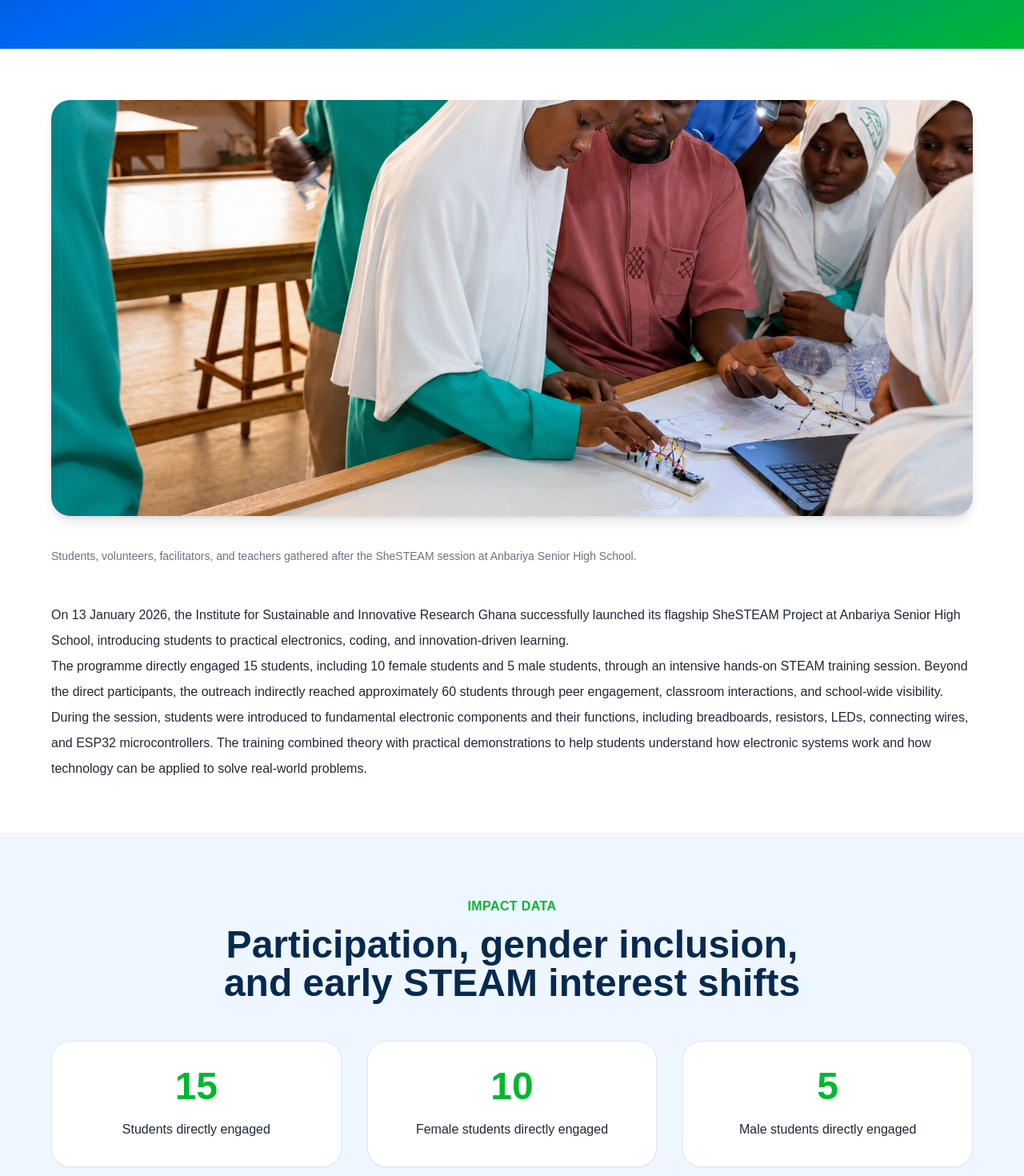
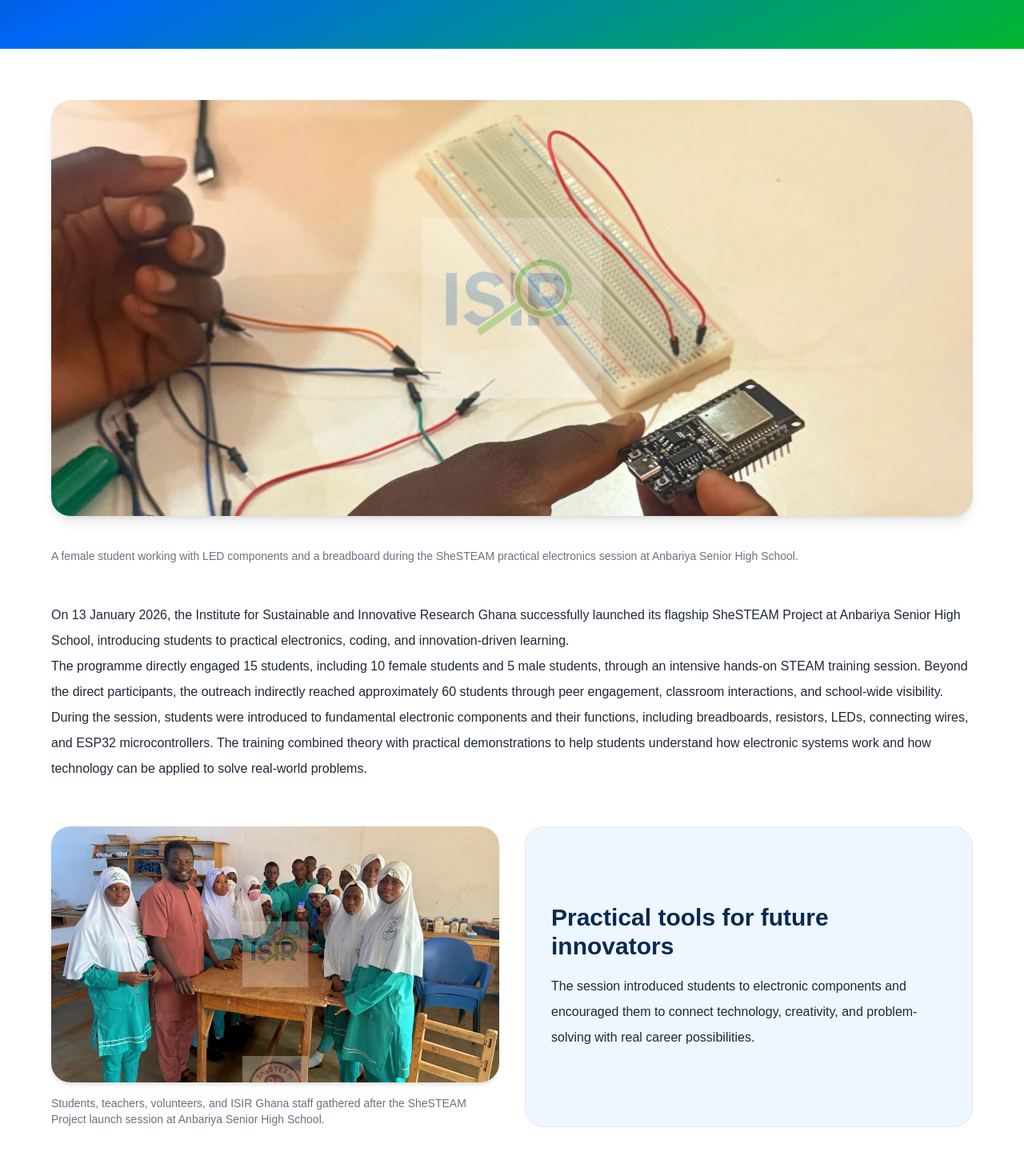
Before and after one commit to rashidasp28/isir-ghana-website, a Next.js app: page /news/shesteam-anbariya-launch in a window 1280 px wide. Shown: the part 600-2070 px from the top of the page at 80% size. Built offline with nearby package versions, Linux system fonts and the light colour scheme.

Commit message:
Insert SheSTEAM article-specific field images

```diff
--- a/app/news/shesteam-anbariya-launch/page.tsx
+++ b/app/news/shesteam-anbariya-launch/page.tsx
@@ -37,14 +37,14 @@ export default function SheSTEAMAnbariyaLaunchPage() {
           <div className="container-width max-w-5xl">
             <div className="relative h-[520px] rounded-3xl overflow-hidden shadow-lg mb-10">
               <Image
-                src="/images/programs/shesteam.png"
-                alt="Students, volunteers, and teachers gathered after the SheSTEAM session at Anbariya Senior High School"
+                src="/images/news/shesteam-anbariya-led-breadboard.jpg"
+                alt="A female student working with LED components and a breadboard during the SheSTEAM practical electronics session at Anbariya Senior High School"
                 fill
                 className="object-cover"
                 priority
               />
             </div>
-            <p className="text-sm text-gray-500 mb-12">Students, volunteers, facilitators, and teachers gathered after the SheSTEAM session at Anbariya Senior High School.</p>
+            <p className="text-sm text-gray-500 mb-12">A female student working with LED components and a breadboard during the SheSTEAM practical electronics session at Anbariya Senior High School.</p>
 
             <div className="prose prose-lg max-w-none text-charcoal leading-8">
               <p>
@@ -56,6 +56,25 @@ export default function SheSTEAMAnbariyaLaunchPage() {
               <p>
                 During the session, students were introduced to fundamental electronic components and their functions, including breadboards, resistors, LEDs, connecting wires, and ESP32 microcontrollers. The training combined theory with practical demonstrations to help students understand how electronic systems work and how technology can be applied to solve real-world problems.
               </p>
+            </div>
+
+            <div className="grid md:grid-cols-2 gap-8 mt-14">
+              <div>
+                <div className="relative h-80 rounded-3xl overflow-hidden shadow-md mb-4">
+                  <Image
+                    src="/images/news/shesteam-anbariya-group.jpg"
+                    alt="Students, teachers, volunteers, and ISIR Ghana staff gathered after the SheSTEAM Project launch session at Anbariya Senior High School"
+                    fill
+                    className="object-cover"
+                  />
+                </div>
+                <p className="text-sm text-gray-500">Students, teachers, volunteers, and ISIR Ghana staff gathered after the SheSTEAM Project launch session at Anbariya Senior High School.</p>
+              </div>
+
+              <div className="bg-lightBlue rounded-3xl p-8 border border-softGray flex flex-col justify-center">
+                <h2 className="text-3xl font-bold text-darkNavy mb-4">Practical tools for future innovators</h2>
+                <p className="text-charcoal leading-8">The session introduced students to electronic components and encouraged them to connect technology, creativity, and problem-solving with real career possibilities.</p>
+              </div>
             </div>
           </div>
         </section>
```
